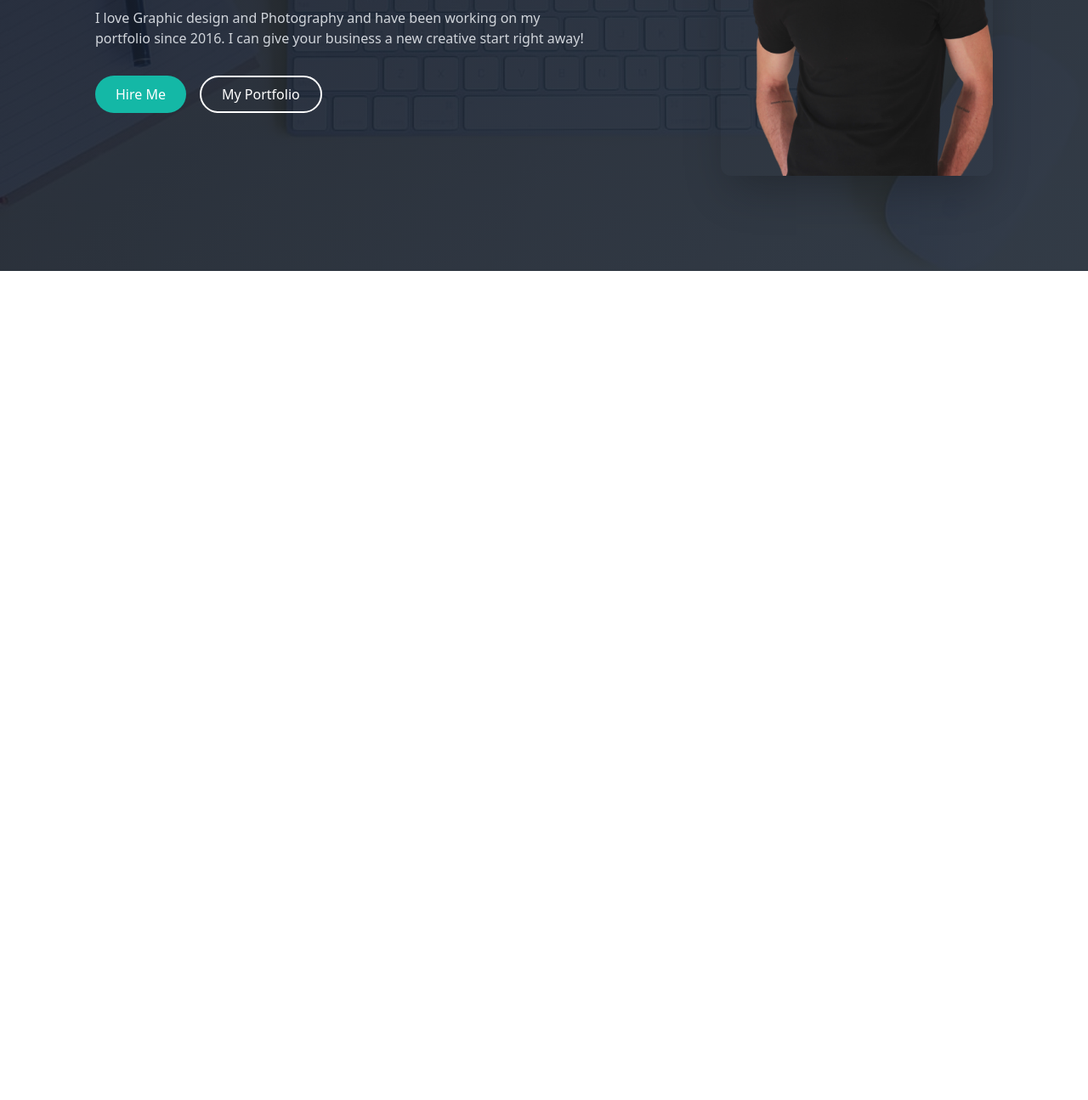
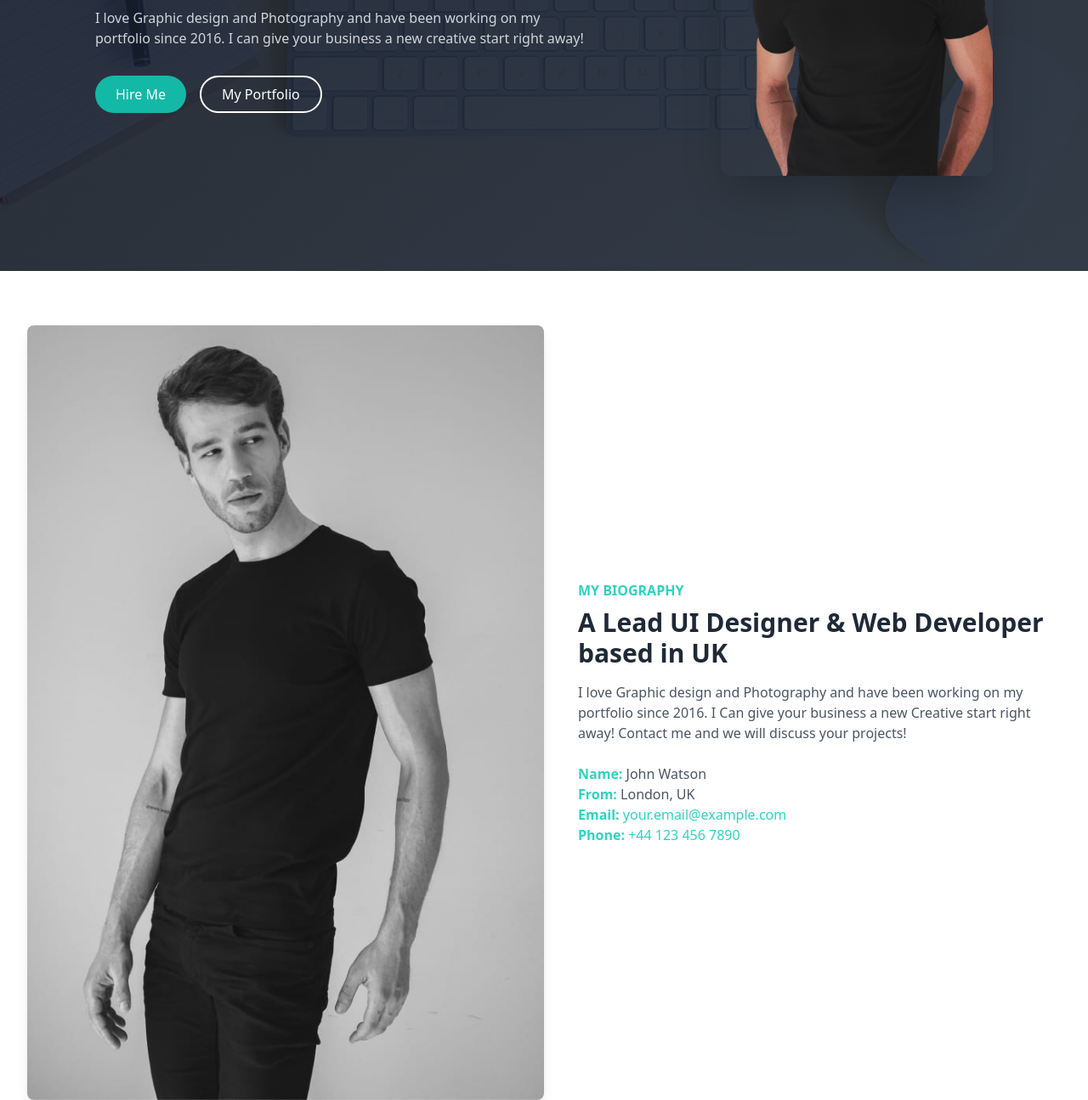
Before and after one commit to mainaenock/John-Watson_portfolio, a plain HTML site: page index.html in a window 1280 px wide. Shown: the part 473-1768 px from the top of the page at 85% size. Before the commit the page ends 800 px from the top, so only its background shows below. Drawn offline with nearby package versions, Linux system fonts and the light colour scheme.

Commit message:
updated repo

```diff
--- a/index.html
+++ b/index.html
@@ -51,5 +51,27 @@
     </section>
     </div>
 </section>
+
+<!-- About section -->
+<section class="py-16 bg-white text-gray-800">
+    <div class="container mx-auto px-8">
+      <div class="flex flex-col md:flex-row items-center gap-10">
+        <img src="images/about.jpg" alt="About Me" class="w-full md:w-1/2 rounded-lg shadow-lg">
+        <div class="about-text md:w-1/2">
+          <h4 class="text-teal-400 uppercase font-semibold mb-2">MY BIOGRAPHY</h4>
+          <h2 class="text-3xl font-bold mb-4 text-gray-800">A Lead UI Designer & Web Developer based in UK</h2>
+          <p class="text-gray-600 mb-6">
+            I love Graphic design and Photography and have been working on my portfolio since 2016. I Can give your business a new Creative start right away! Contact me and we will discuss your projects!
+          </p>
+          <div class="mt-6">
+            <p class="text-gray-600"><span class="font-semibold text-teal-400">Name:</span> John Watson</p>
+            <p class="text-gray-600"><span class="font-semibold text-teal-400">From:</span> London, UK</p>
+            <p class="text-gray-600"><span class="font-semibold text-teal-400">Email:</span> <a href="mailto:your.email@example.com" class="text-teal-400 hover:underline">your.email@example.com</a></p>
+            <p class="text-gray-600"><span class="font-semibold text-teal-400">Phone:</span> <a href="tel:+441234567890" class="text-teal-400 hover:underline">+44 123 456 7890</a></p>
+          </div>
+        </div>
+      </div>
+    </div>
+  </section>
 </body>
 </html>
```
Also changed, not shown: styles/style.css (line endings or trailing spaces).
